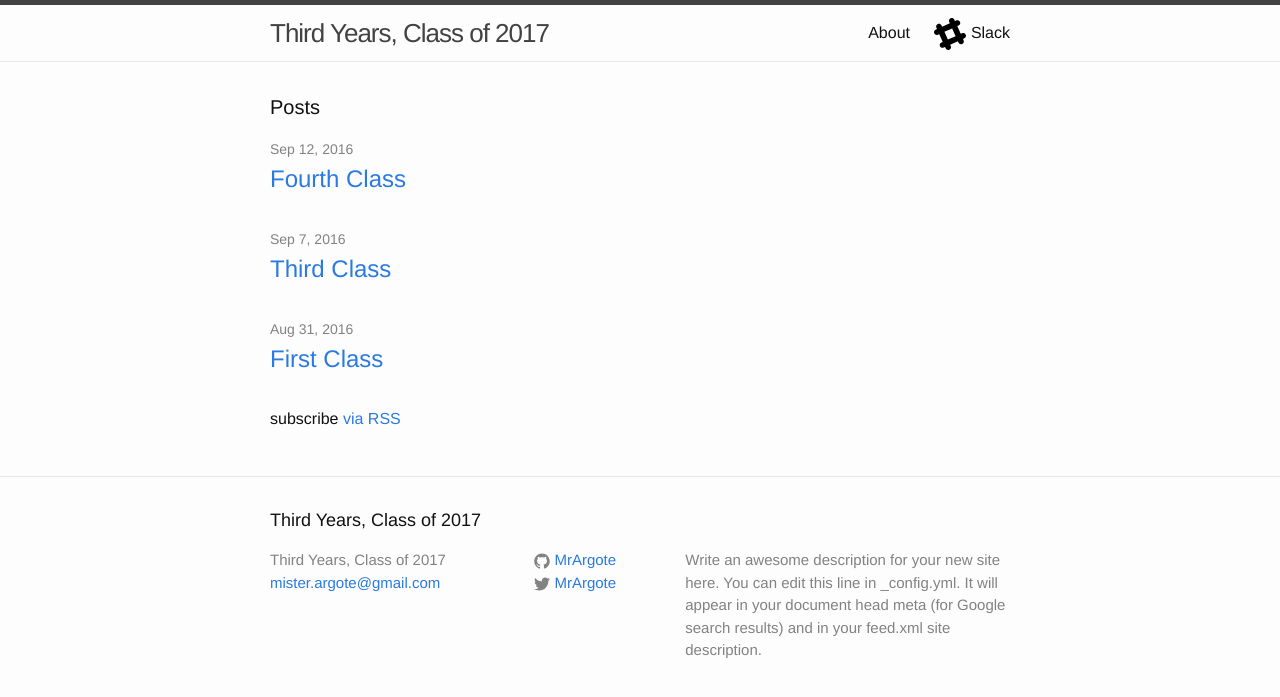
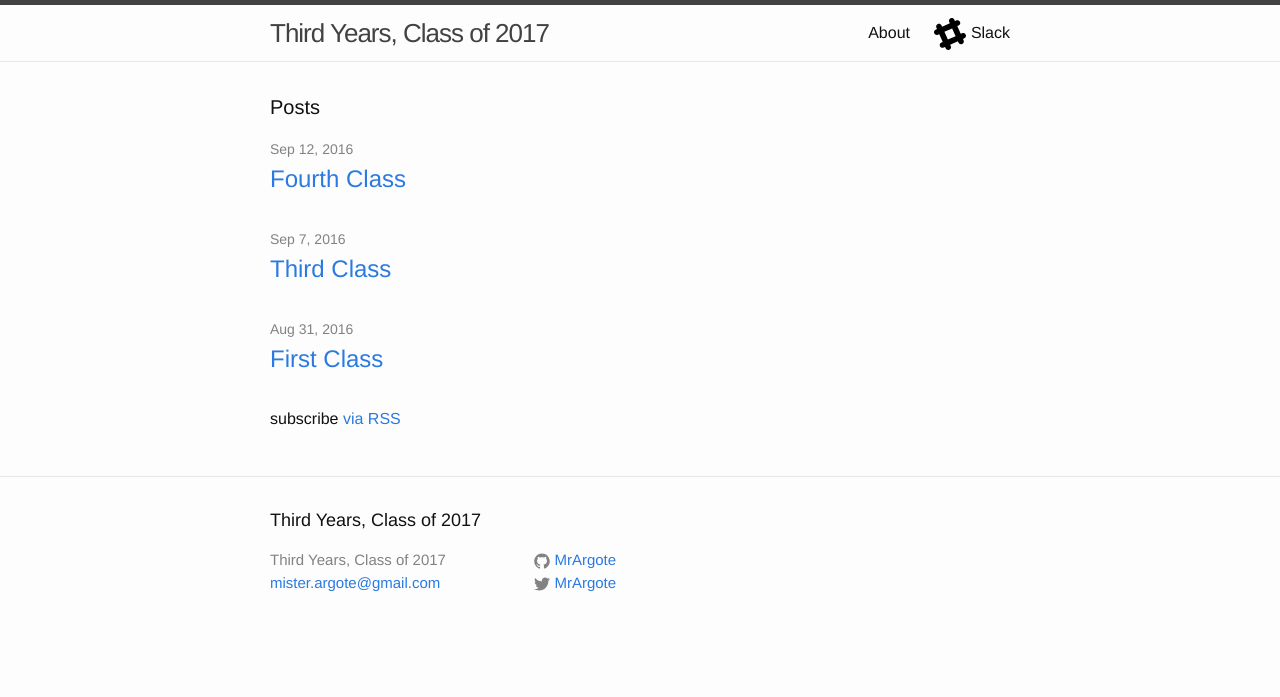
Before and after one commit to MrArgote/17-dot-argote-dot-org, a Jekyll site: the page built from index.html, in a window 1280 px wide. Shown: the top 697 px of the page. Built offline with Jekyll 4.4.1, drawn with Linux system fonts in a browser that asks for light colours; some of the changed lines change nothing that is shown.

Commit message:
removed template site description

```diff
--- a/_config.yml
+++ b/_config.yml
@@ -15,10 +15,10 @@
 # in the templates via {{ site.myvariable }}.
 title: Third Years, Class of 2017
 email: mister.argote@gmail.com
-description: > # this means to ignore newlines until "baseurl:"
-  Write an awesome description for your new site here. You can edit this
-  line in _config.yml. It will appear in your document head meta (for
-  Google search results) and in your feed.xml site description.
+# description: > # this means to ignore newlines until "baseurl:"
+# Write an awesome description for your new site here. You can edit this
+# line in _config.yml. It will appear in your document head meta (for
+# Google search results) and in your feed.xml site description.
 baseurl: "" # the subpath of your site, e.g. /blog
 url: "http://17.argote.org" # the base hostname & protocol for your site
 twitter_username: MrArgote
```
